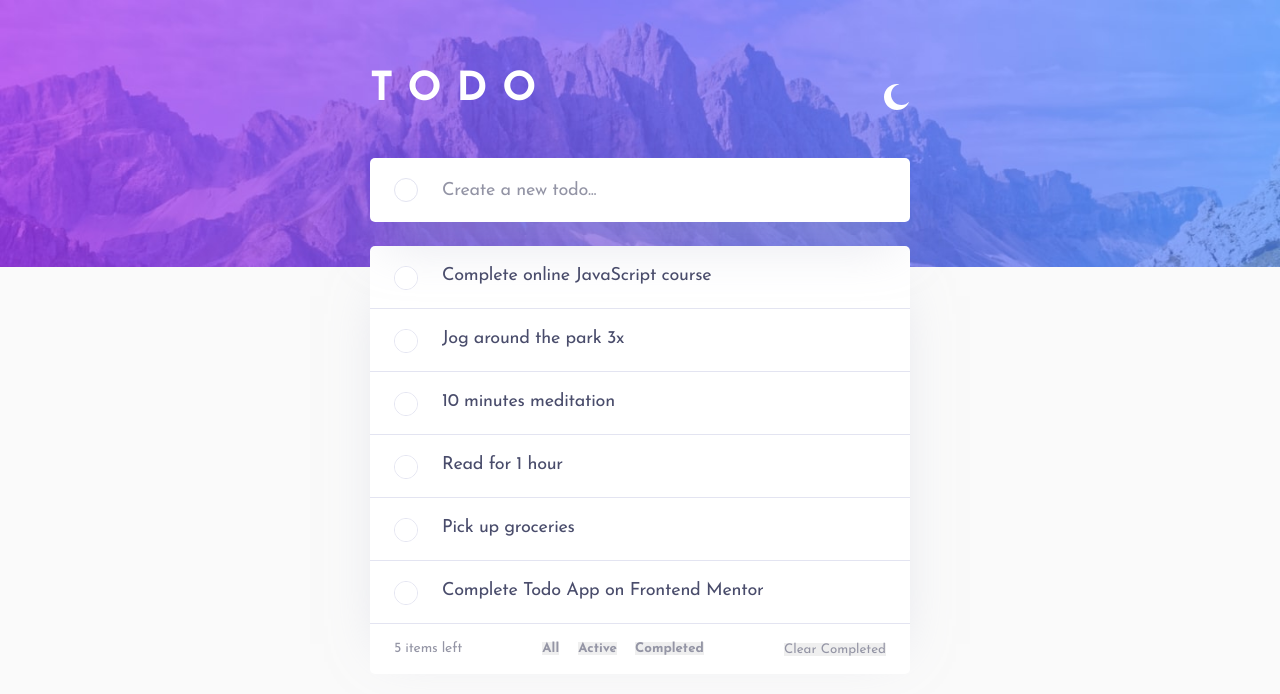
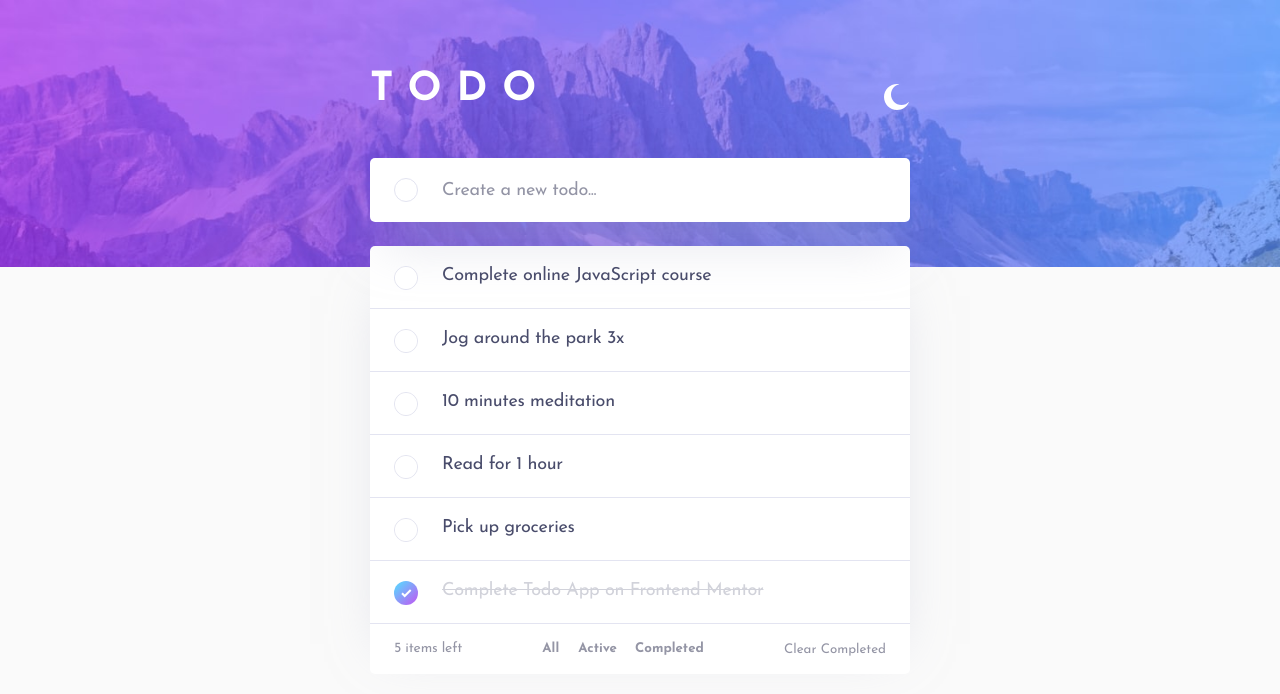
Before and after one commit to Huayao-Zheng/react-to-do, a React (Create React App) app: page / in a window 1280 px wide. Shown: the top 694 px of the page. Built offline with nearby package versions, Linux system fonts and the light colour scheme.

Commit message:
persist todoList to localStorage

```diff
--- a/src/components/TodoList/TodoItem/CompleteButton/CompleteButton.js
+++ b/src/components/TodoList/TodoItem/CompleteButton/CompleteButton.js
@@ -1,18 +1,17 @@
 import { useTodoContext } from '../../../../context/TodoProvider';
 import './CompleteButton.scss';
 
-const CompleteButton = ({ toggleClass, isCompleted, id }) => {
-  const { completeTodoItem } = useTodoContext();
+const CompleteButton = ({ id }) => {
+  const { isCompleted, completeTodoItem } = useTodoContext();
 
   return (
-    <div
+    <button
       onClick={() => {
         completeTodoItem(id);
-        toggleClass();
       }}
-      className={`todo__complete-btn ${isCompleted ? 'completed' : null}`}
+      className={`todo__complete-btn ${isCompleted(id) ? 'completed' : null}`}
     >
-      <div className={`btn-bg-filler ${isCompleted ? 'completed' : null}`}>
+      <div className={`btn-bg-filler ${isCompleted(id) ? 'completed' : null}`}>
         <svg xmlns="http://www.w3.org/2000/svg" width="11" height="9">
           <path
             fill="none"
@@ -22,7 +21,7 @@ const CompleteButton = ({ toggleClass, isCompleted, id }) => {
           />
         </svg>
       </div>
-    </div>
+    </button>
   );
 };
 
--- a/src/components/TodoList/TodoItem/TodoContent/TodoContent.js
+++ b/src/components/TodoList/TodoItem/TodoContent/TodoContent.js
@@ -1,9 +1,12 @@
 import React from 'react';
+import { useTodoContext } from '../../../../context/TodoProvider';
 import './TodoContent.scss';
 
-const TodoContent = ({ content, isCompleted }) => {
+const TodoContent = ({ id, content }) => {
+  const { isCompleted } = useTodoContext();
+
   return (
-    <div className={`todo__content ${isCompleted ? 'cross-out' : null}`}>
+    <div className={`todo__content ${isCompleted(id) ? 'cross-out' : null}`}>
       {content}
     </div>
   );
--- a/src/components/TodoList/TodoItem/TodoItem.js
+++ b/src/components/TodoList/TodoItem/TodoItem.js
@@ -1,24 +1,14 @@
-import React, { useState } from 'react';
+import React from 'react';
 import CompleteButton from './CompleteButton/CompleteButton';
 import DeleteButton from './DeleteButton/DeleteButton';
 import TodoContent from './TodoContent/TodoContent';
 import './TodoItem.scss';
 
 const TodoItem = ({ id, content }) => {
-  const [isCompleted, setCompleted] = useState(false);
-
-  const toggleClass = () => {
-    setCompleted(!isCompleted);
-  };
-
   return (
     <li className="todo">
-      <CompleteButton
-        toggleClass={toggleClass}
-        isCompleted={isCompleted}
-        id={id}
-      />
-      <TodoContent content={content} isCompleted={isCompleted} />
+      <CompleteButton id={id} />
+      <TodoContent id={id} content={content} />
       <DeleteButton id={id} />
     </li>
   );
--- a/src/components/TodoList/TodoList.js
+++ b/src/components/TodoList/TodoList.js
@@ -5,7 +5,32 @@ import './TodoList.scss';
 import TodoListStatusBar from './TodoListStatusBar/TodoListStatusBar';
 
 const TodoList = () => {
-  const { todoList } = useTodoContext();
+  const { status, todoList, getActiveTodoItems, getCompletedTodoItems } =
+    useTodoContext();
+
+  if (status === 'active') {
+    return (
+      <>
+        <ul className="todos">
+          {getActiveTodoItems().map(({ id, content }) => (
+            <TodoItem key={id} content={content} id={id} />
+          ))}
+        </ul>
+        <TodoListStatusBar />
+      </>
+    );
+  } else if (status === 'completed') {
+    return (
+      <>
+        <ul className="todos">
+          {getCompletedTodoItems().map(({ id, content }) => (
+            <TodoItem key={id} content={content} id={id} />
+          ))}
+        </ul>
+        <TodoListStatusBar />
+      </>
+    );
+  }
 
   return (
     <>
--- a/src/components/TodoList/TodoListStatusBar/TodoListStatusBar.scss
+++ b/src/components/TodoList/TodoListStatusBar/TodoListStatusBar.scss
@@ -38,6 +38,7 @@
 .status-btns {
   cursor: pointer;
   color: var(--status-bar-btn-color);
+  background: var(--secondary-bg-color);
   &:hover {
     color: var(--status-bar-btn-hover-color);
   }
--- /dev/null
+++ b/src/context/FillLocalStorage.js
@@ -0,0 +1,42 @@
+export const getTodoListFromlocalStorage = () => {
+  if (!window.localStorage.getItem('todoList')) {
+    const defaultValue = [
+      {
+        id: 1,
+        content: 'Complete online JavaScript course',
+        completed: false,
+      },
+      {
+        id: 2,
+        content: 'Jog around the park 3x',
+        completed: false,
+      },
+      {
+        id: 3,
+        content: '10 minutes meditation',
+        completed: false,
+      },
+      {
+        id: 4,
+        content: 'Read for 1 hour',
+        completed: false,
+      },
+      {
+        id: 5,
+        content: 'Pick up groceries',
+        completed: false,
+      },
+      {
+        id: 6,
+        content: 'Complete Todo App on Frontend Mentor',
+        completed: true,
+      },
+    ];
+    window.localStorage.setItem('todoList', JSON.stringify(defaultValue));
+  }
+
+  return JSON.parse(window.localStorage.getItem('todoList'));
+};
+
+export const storeNewTodoListToLocal = (newTodoList) =>
+  window.localStorage.setItem('todoList', JSON.stringify(newTodoList));
--- a/src/context/TodoProvider.js
+++ b/src/context/TodoProvider.js
@@ -1,73 +1,63 @@
 import { createContext, useContext, useState } from 'react';
+import {
+  getTodoListFromlocalStorage,
+  storeNewTodoListToLocal,
+} from './FillLocalStorage';
 
 const TodoContext = createContext();
 
-const defaultValue = [
-  {
-    id: 2,
-    content: 'Complete online JavaScript course',
-    completed: false,
-  },
-  {
-    id: 3,
-    content: 'Jog around the park 3x',
-    completed: false,
-  },
-  {
-    id: 4,
-    content: '10 minutes meditation',
-    completed: false,
-  },
-  {
-    id: 5,
-    content: 'Read for 1 hour',
-    completed: false,
-  },
-  {
-    id: 6,
-    content: 'Pick up groceries',
-    completed: false,
-  },
-  {
-    id: 7,
-    content: 'Complete Todo App on Frontend Mentor',
-    completed: false,
-  },
-];
-
-let id = 1;
+let id = new Date().getTime();
 
 export const TodoProvider = ({ children }) => {
-  const [todoList, setTodoList] = useState(defaultValue);
-  console.log(todoList);
-
-  const getLengthOfTodoItems = () => todoList.length;
+  const [todoList, setTodoList] = useState(getTodoListFromlocalStorage());
+  const [status, setStatus] = useState(''); //'all' 'active'  'completed'
 
   const addTodoItem = (content) => {
+    const newTodoList = [...todoList, { id, content, completed: false }];
+    setTodoList(newTodoList);
+    storeNewTodoListToLocal(newTodoList);
     id++;
-    setTodoList([...todoList, { id, content, completed: false }]);
   };
 
   const deleteTodoItem = (id) => {
-    setTodoList((prevTodoList) =>
-      prevTodoList.filter((todo) => todo.id !== id)
-    );
+    const newTodoList = todoList.filter((todo) => todo.id !== id);
+    setTodoList(newTodoList);
+    storeNewTodoListToLocal(newTodoList);
   };
 
   const completeTodoItem = (id) => {
-    setTodoList((prevTodoList) =>
-      prevTodoList.map((todo) =>
-        todo.id === id ? { ...todo, completed: !todo.completed } : todo
-      )
-    );
+    const newTodoList = todoList.map((todo) => {
+      if (todo.id === id && todo.completed === false) {
+        return { ...todo, completed: true };
+      } else if (todo.id === id && todo.completed === true) {
+        return { ...todo, completed: false };
+      } else {
+        return todo;
+      }
+    });
+
+    setTodoList(newTodoList);
+    storeNewTodoListToLocal(newTodoList);
   };
+
+  const isCompleted = (id) =>
+    todoList.find((todo) => todo.id === id && todo.completed === true);
+
+  const getLengthOfTodoItems = () => todoList.length;
+  const getActiveTodoItems = () => todoList.filter((todo) => !todo.completed);
+  const getCompletedTodoItems = () => todoList.filter((todo) => todo.completed);
 
   const contextValue = {
     todoList,
-    getLengthOfTodoItems,
+    status,
+    setStatus,
+    isCompleted,
     addTodoItem,
     deleteTodoItem,
     completeTodoItem,
+    getLengthOfTodoItems,
+    getActiveTodoItems,
+    getCompletedTodoItems,
   };
 
   return (
```
